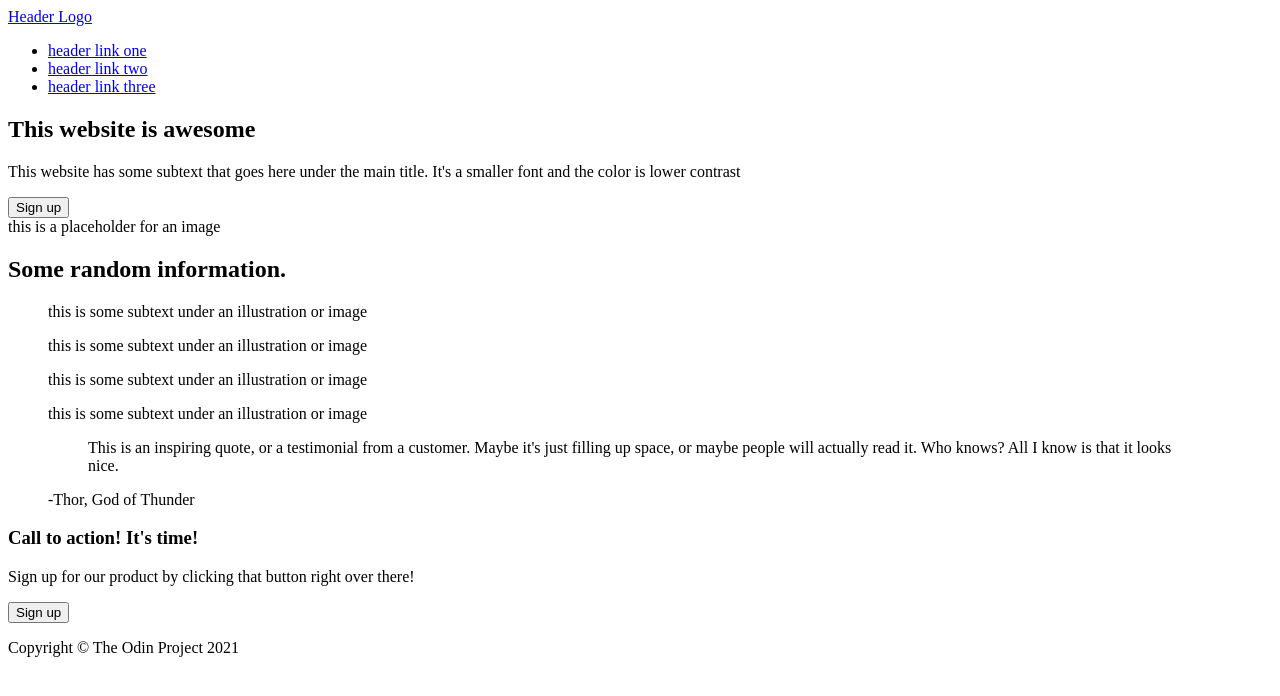
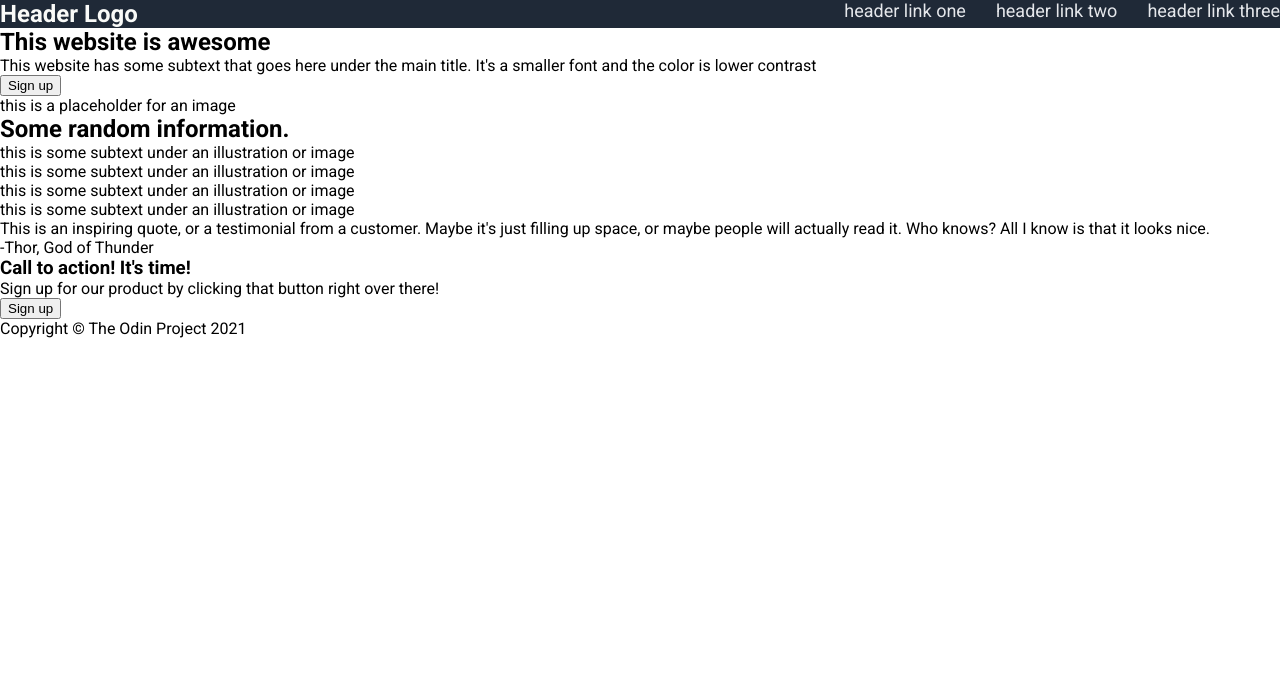
Before and after one commit to gordokay/landing-page, a plain HTML site: page index.html in a window 1280 px wide. Drawn offline with Linux system fonts and the light colour scheme.

Commit message:
Add basic header styles

```diff
--- a/index.html
+++ b/index.html
@@ -4,10 +4,15 @@
     <meta charset="UTF-8">
     <meta http-equiv="X-UA-Compatible" content="IE=edge">
     <meta name="viewport" content="width=device-width, initial-scale=1.0">
+    <link rel="preconnect" href="https://fonts.googleapis.com">
+    <link rel="preconnect" href="https://fonts.gstatic.com" crossorigin>
+    <link href="https://fonts.googleapis.com/css2?family=Roboto:ital,wght@0,400;0,700;0,900;1,100&display=swap" rel="stylesheet">
+    <link rel="stylesheet" href="style.css">
     <title>Landing Page</title>
 </head>
 <body>
     <header>
+        <div class="header-container">
             <a href="#" class="logo">Header Logo</a>
             <nav class="header-nav">
                 <ul>
@@ -16,6 +21,7 @@
                     <li><a href="#">header link three</a></li>
                 </ul>
             </nav>
+        </div>
     </header>
     <section class="intro-section">
         <div class="hero-container">
--- a/style.css
+++ b/style.css
@@ -0,0 +1,31 @@
+*, *::after, *::before {
+    margin: 0;
+    box-sizing: border-box;
+}
+body {
+    font-family: 'Roboto', sans-serif;
+}
+
+header{
+    background-color: #1f2937;
+}
+
+.header-container {
+    display: flex;
+    justify-content: space-between;
+}
+.logo {
+    color: #f9faf8;
+    font-size: 24px;
+    font-weight: bold;
+}
+ul{
+    list-style: none;
+    display: flex;
+    gap: 30px;
+}
+a {
+    text-decoration: none;
+    color: #e5e7eb;
+    font-size: 18px;
+}
```
Lines whose indentation alone changed are shown as unchanged.
